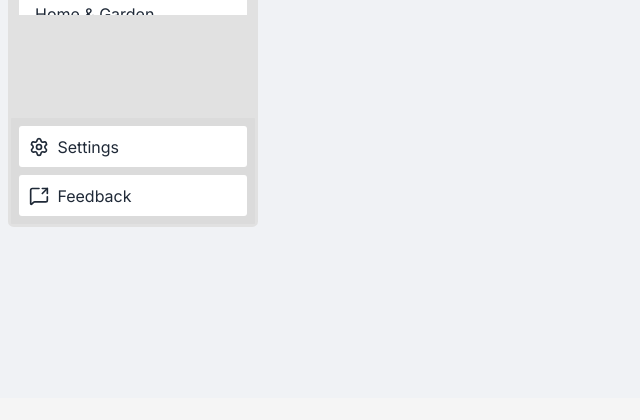
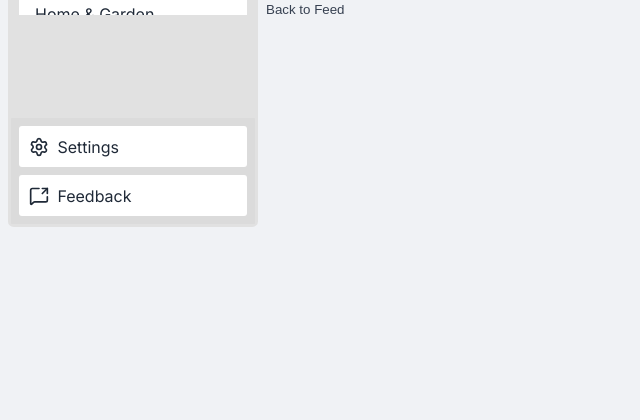
Before and after one commit to onkmade/SH.-, a Flask app: page / in a window 1280 px wide. Shown: the part 565-985 px from the top of the page, without its empty margins (0-640 px from the left). Before the commit the page ends 792 px from the top, so only its background shows below. Run offline with Flask 3, Linux system fonts and the light colour scheme; data that the repository does not hold is empty; some web fonts are replaced.

Commit message:
Intial Product card

```diff
--- a/templates/index.html
+++ b/templates/index.html
@@ -257,14 +257,24 @@
                 </section>
 
                 <!-- 2. Detail View (Initially hidden) -->
-                <section id="detail-view" style="display: none;">
+                <section id="detail-view">
                     <button onclick="showFeedView()" class="detail-back-button">
                         <!-- Back Arrow SVG Icon -->
                         <svg xmlns="http://www.w3.org/2000/svg" width="20" height="20" viewBox="0 0 24 24" fill="none" stroke="currentColor" stroke-width="2" stroke-linecap="round" stroke-linejoin="round" style="margin-right: 0.5rem;"><path d="m15 18-6-6 6-6"/></svg>
                         Back to Feed
                     </button>
                     <div id="detail-content" class="detail-view-container">
-                        <!-- Selected product details inserted here -->
+                        <div class="img-detail">
+                            <!-- Uploaded image goes here -->
+
+                        </div>
+                        <div class="detail-holder">
+
+                        </div>
+                        <div class="qr-holder">
+                            <!-- generated QR goes here -->
+
+                        </div>
                     </div>
                 </section>
             </main>
```
